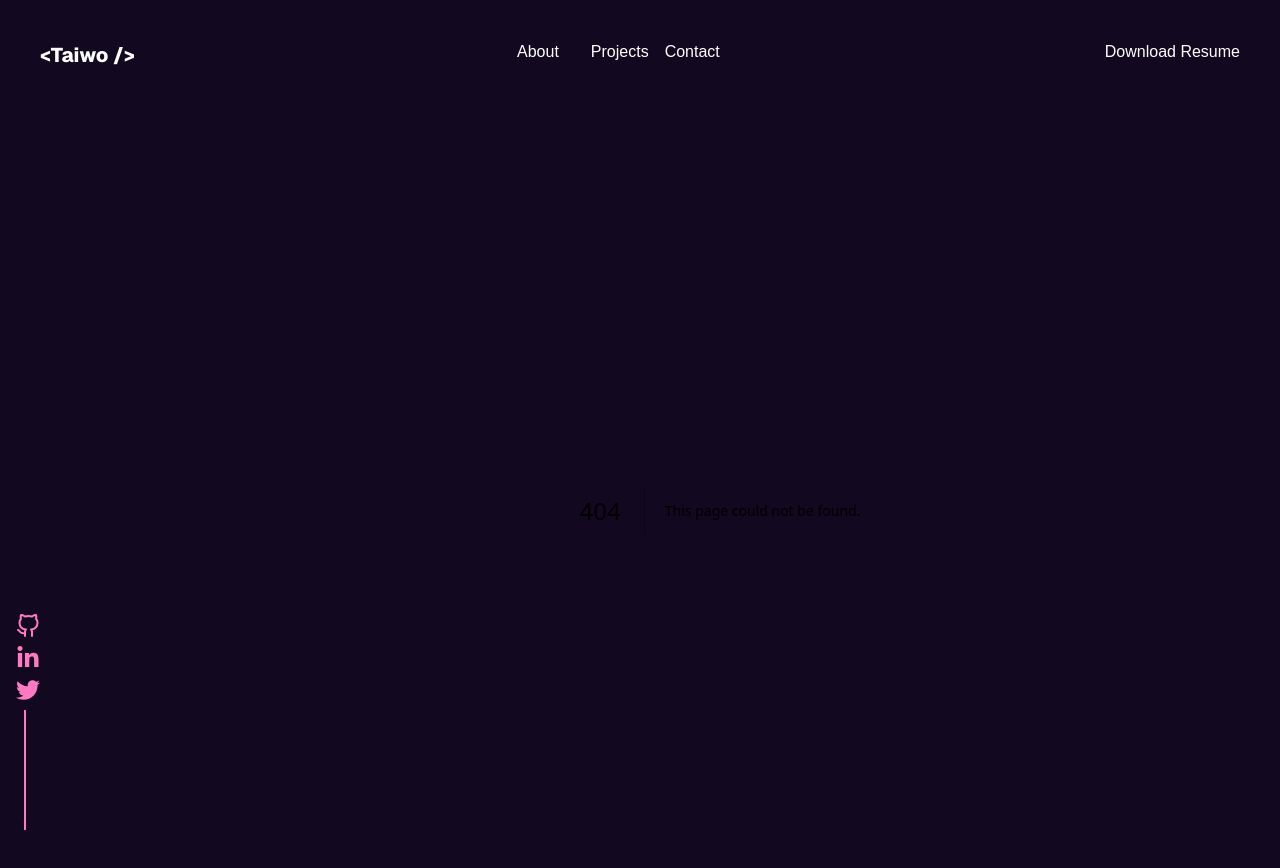
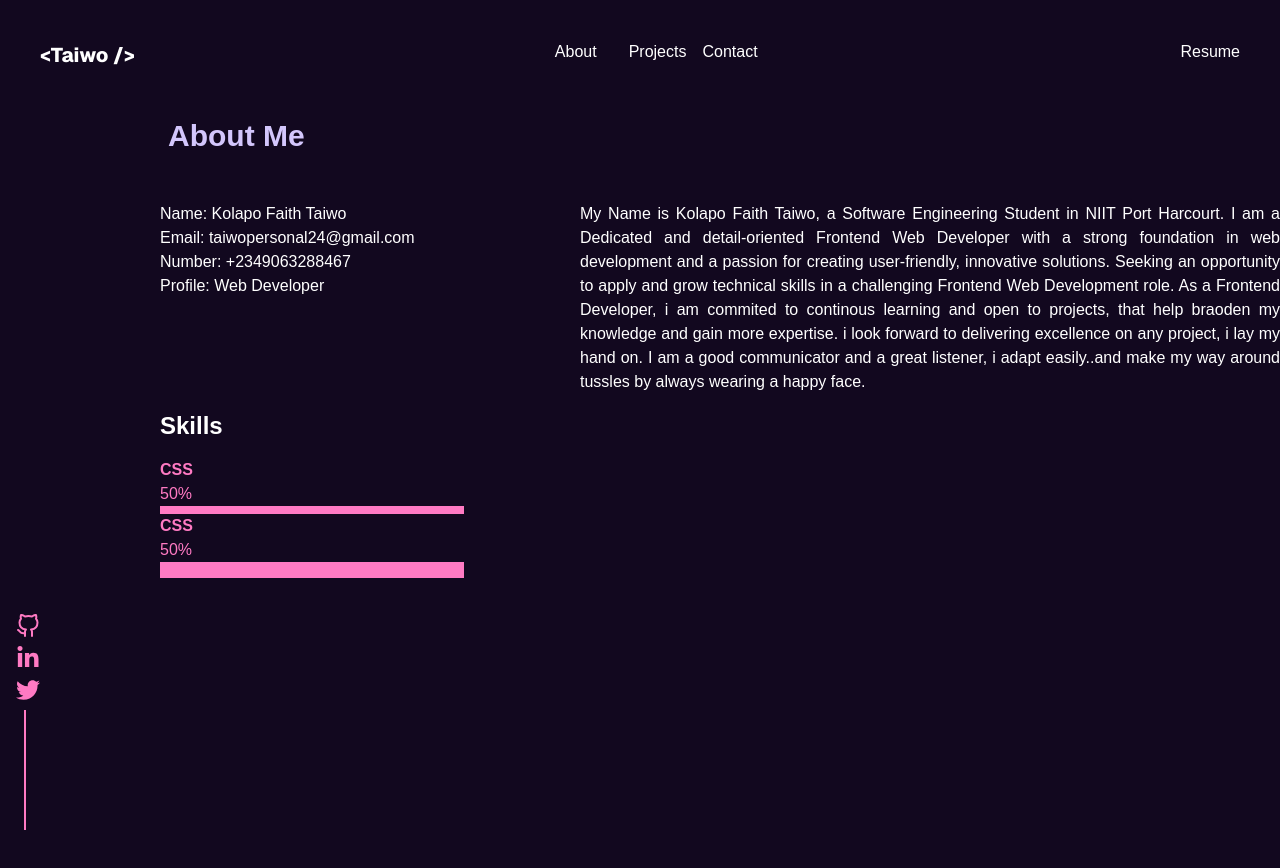
Before and after one commit to Favics-T/Taiwo-s-Portfolio, a Next.js app: page /Taiwo-s-Portfolio/about in a window 1280 px wide. Before the commit this address had no page. Shown: the top 868 px of the page. Built offline with nearby package versions, Linux system fonts and the light colour scheme; a web font is replaced by a local one.

Commit message:
updated about and project page

```diff
--- /dev/null
+++ b/components/Header.jsx
@@ -0,0 +1,11 @@
+import React from 'react'
+
+const Header = ({text}) => {
+  return (
+    <div>
+      <h1 className='text-3xl text-[#d3c6fc] font-bold p-2'>{text}</h1>
+    </div>
+  )
+}
+
+export default Header
--- a/components/Nav.jsx
+++ b/components/Nav.jsx
@@ -19,13 +19,13 @@ const Nav = () => {
 
             {/* header components */}
             <ul className='grid grid-cols-3 gap-4'>
-      <Link href='/'><li className='hover:text-[#7F5AF0] hover:font-bold'>About</li></Link>
+      <Link href='/about'><li className='hover:text-[#7F5AF0] hover:font-bold'>About</li></Link>
       <Link href='/projects'><li className='hover:text-[#7F5AF0] hover:font-bold'>Projects</li></Link>
       <Link href='/contact'><li className='hover:text-[#7F5AF0] hover:font-bold'>Contact</li></Link>
              </ul>
 
       <div>
-      <Link href="/resume"><h1>Download Resume</h1></Link>
+      <Link href="/resume"><h1> Resume</h1></Link>
       </div>
         </div>
 
--- /dev/null
+++ b/components/SkillRange.jsx
@@ -0,0 +1,16 @@
+import React from 'react'
+
+const SkillRange = ({skill,percentage}) => {
+  return (
+    <div>
+
+      <div className='text-[#FF7AC3]'>
+                <h2 className='font-bold'>{skill}</h2>
+                <h2 className='font-medium'>{percentage}</h2>
+                <div className='w-76 bg-[#ff7ac3] h-2'></div>
+            </div>
+    </div>
+  )
+}
+
+export default SkillRange
--- /dev/null
+++ b/src/app/about/page.jsx
@@ -0,0 +1,92 @@
+import React from 'react';
+import Header from '../../../components/Header';
+import SkillRange from '../../../components/SkillRange';
+
+const About = () => {
+  return (
+
+      <div className='text-white flex flex-col gap-10'>
+
+{/*sub heading */}
+<div>
+    <Header text='About Me'/>
+</div>
+
+{/* body */}
+<div className='flex gap-20'>
+
+    {/* skills */}
+    <div className='grid grid-rows-2 gap-10  w-96'>
+        {/* contact starts here */}
+        <div>
+
+            <h2><span className=''>Name: </span>Kolapo Faith Taiwo</h2>
+            <h2><span className=''>Email: </span>taiwopersonal24@gmail.com</h2>
+            <h2><span className=''>Number: </span>+2349063288467</h2>
+            <h2><span className=''>Profile: </span>Web Developer</h2>
+
+        </div>
+
+        {/* skill range starts here */}
+        <div className='grid grid-row-2 gap-4'>
+
+            <div>
+            <h1 className='font-bold text-2xl grid grid-cols-4'>Skills</h1>
+            </div>
+
+            <div>
+            <SkillRange
+            skill='CSS'
+            percentage='50%'
+            />
+
+
+            <SkillRange
+            skill='CSS'
+            percentage='50%'
+            />
+
+            <SkillRange
+             />
+
+
+            </div>
+
+
+
+
+
+        </div>
+
+    </div>
+    {/* skills ends here */}
+
+
+    {/* paragraph starts here */}
+    <div>
+        <p className='w-[700px] text-justify '>
+        My Name is Kolapo Faith Taiwo, a Software Engineering Student in NIIT Port Harcourt.
+
+I am a Dedicated and detail-oriented Frontend Web Developer with a strong foundation in web development and a passion for creating user-friendly, innovative solutions. Seeking an opportunity to apply and grow technical skills in a challenging Frontend Web Development role.
+
+
+As a Frontend Developer, i am commited to continous learning and open to projects,
+that help braoden my knowledge and gain more expertise.
+i look forward to delivering excellence on any project, i lay my hand on.
+
+
+I am a good communicator and a great listener, i adapt easily..and make my way around tussles by always wearing a happy face.
+        </p>
+    </div>
+    {/* paragraph ends here */}
+
+    {/*  */}
+
+</div>
+
+      </div>
+
+  )
+}
+
+export default About
--- a/src/app/projects/page.jsx
+++ b/src/app/projects/page.jsx
@@ -1,5 +1,5 @@
 import ProjectCard from "../../../components/ProjectCard"
-
+import Header from "../../../components/Header"
 
 
 const page = () => {
@@ -8,7 +8,7 @@ const page = () => {
       <div>
       {/* Header */}
       <div>
-        <h1 className="text-3xl text-[#7F5AF0]  font-extrabold">My Projects</h1>
+       <Header text='My Projects' />
       </div>
 
       {/* Project list */}
```
